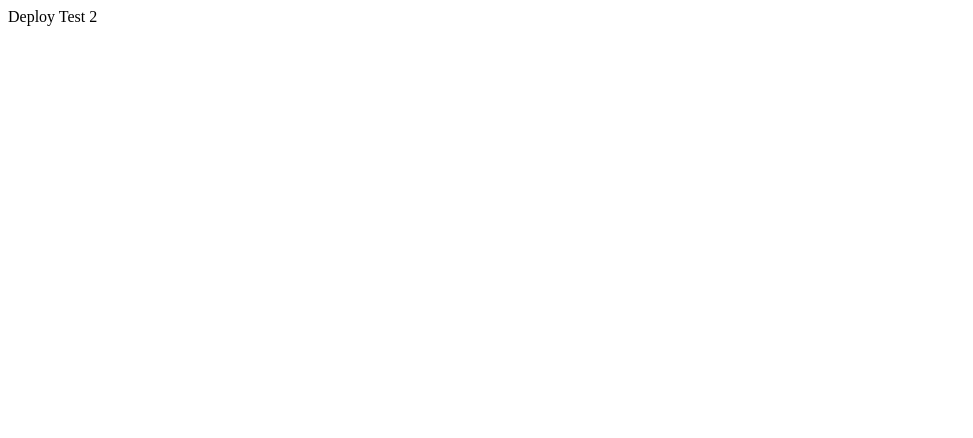
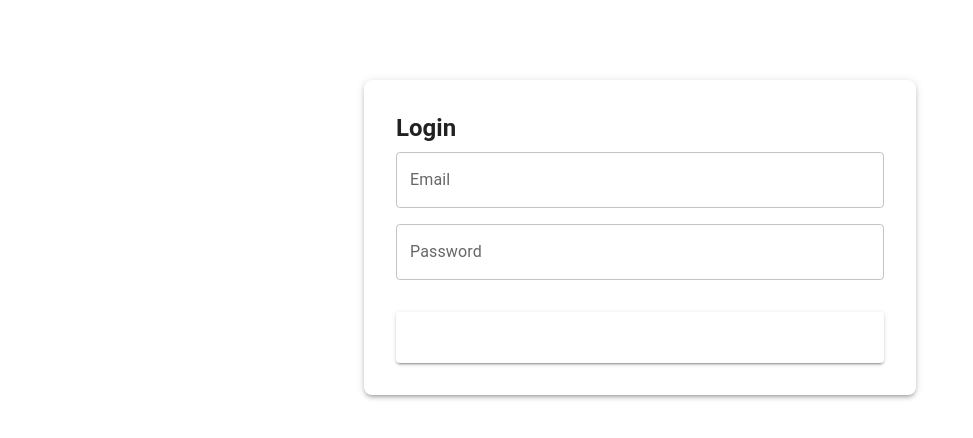
Before and after one commit to DanyloUserGit/auctions-panel-fe, a React (Vite) app: page /login in a window 1280 px wide. Shown: the top 438 px of the page, without its empty margins (0-973 px from the left). Built offline with nearby package versions, Linux system fonts and the light colour scheme.

Commit message:
login form

```diff
--- a/src/App.tsx
+++ b/src/App.tsx
@@ -1,5 +1,12 @@
+import { Route, Routes } from "react-router";
+import LoginFrom from "./components/LoginFrom";
+
 function App() {
-  return <>Deploy Test 2</>;
+  return (
+    <Routes>
+      <Route path="/login" element={<LoginFrom />} />
+    </Routes>
+  );
 }
 
 export default App;
--- /dev/null
+++ b/src/components/LoginFrom.tsx
@@ -0,0 +1,109 @@
+import { z } from "zod";
+import { useForm, type SubmitHandler } from "react-hook-form";
+import { zodResolver } from "@hookform/resolvers/zod";
+import {
+  Container,
+  TextField,
+  Button,
+  Typography,
+  Box,
+  Paper,
+  Alert,
+} from "@mui/material";
+import axios from "axios";
+
+// 1. Ваша схема (firstname та lastname обов'язкові!)
+const formDataSchema = z.object({
+  email: z.string().email("Invalid email address"),
+  password: z.string().min(6, "Password must be at least 6 characters long"),
+});
+
+type User = z.infer<typeof formDataSchema>;
+
+export default function RegistrationForm() {
+  const {
+    register,
+    handleSubmit,
+    setError,
+    formState: { errors, isSubmitting },
+  } = useForm<User>({
+    resolver: zodResolver(formDataSchema),
+  });
+
+  const onSubmit: SubmitHandler<User> = async (data) => {
+    try {
+      const responce = await axios.post(
+        "http://155.117.43.95:8000/users/",
+        data,
+      );
+      console.log("Success:", responce);
+    } catch (error) {
+      setError("root", {
+        message: "Server error. Please try again later.",
+      });
+    }
+  };
+
+  return (
+    // Використовуємо sx для надійності відступів, або !mt-10 у className
+    <Container maxWidth="sm" sx={{ mt: 10 }}>
+      <Paper elevation={3} sx={{ p: 4, borderRadius: 2 }}>
+        <Typography
+          variant="h5"
+          component="h1"
+          gutterBottom
+          sx={{ color: "var(--color-primary)", fontWeight: "bold" }}
+        >
+          Login
+        </Typography>
+
+        <form
+          className="flex flex-col gap-4"
+          onSubmit={handleSubmit(onSubmit)}
+          noValidate
+        >
+          <TextField
+            fullWidth
+            label="Email"
+            type="email"
+            variant="outlined"
+            {...register("email")}
+            error={!!errors.email}
+            helperText={errors.email?.message}
+          />
+
+          <TextField
+            fullWidth
+            label="Password"
+            type="password"
+            variant="outlined"
+            {...register("password")}
+            error={!!errors.password}
+            helperText={errors.password?.message}
+          />
+
+          {errors.root && (
+            <Alert severity="error" sx={{ mt: 1 }}>
+              {errors.root.message}
+            </Alert>
+          )}
+
+          <Button
+            disabled={isSubmitting}
+            type="submit"
+            variant="contained"
+            size="large"
+            sx={{
+              mt: 2,
+              backgroundColor: "var(--color-primary)",
+              "&:hover": { backgroundColor: "var(--color-accent)" },
+              py: 1.5,
+            }}
+          >
+            {isSubmitting ? "Processing..." : "Register"}
+          </Button>
+        </form>
+      </Paper>
+    </Container>
+  );
+}
--- /dev/null
+++ b/src/components/ProtectedRoute.tsx
@@ -0,0 +1,18 @@
+import { Navigate } from "react-router";
+import type { JSX } from "react/jsx-runtime";
+
+interface ProtectedRouteProps {
+  children: JSX.Element;
+  role: string;
+}
+export const ProtectedRoute = ({ children, role }: ProtectedRouteProps) => {
+  // const {user}=useAuth();
+  const user = null;
+  if (!user) {
+    return <Navigate to="/login" replace />;
+  }
+  if (user.role !== role) {
+    return <Navigate to="/forbidden" replace />;
+  }
+  return children;
+};
--- a/src/main.tsx
+++ b/src/main.tsx
@@ -1,9 +1,13 @@
 import { StrictMode } from "react";
 import { createRoot } from "react-dom/client";
 import App from "./App.tsx";
+import "./styles/index.css";
+import { BrowserRouter } from "react-router-dom";
 
 createRoot(document.getElementById("root")!).render(
   <StrictMode>
-    <App />
+    <BrowserRouter>
+      <App />
+    </BrowserRouter>
   </StrictMode>,
 );
--- a/src/styles/index.css
+++ b/src/styles/index.css
@@ -129,3 +129,7 @@ table {
   border-collapse: collapse;
   border-spacing: 0;
 }
+@theme {
+  --color-primary: #12182e;
+  --color-accent: #3b82f6;
+}
```
Also changed, not shown: package.json (+5 -2 lines), src/hooks/useAuth.ts (added), 2 other files (tests, documents, lock files or other folders).
